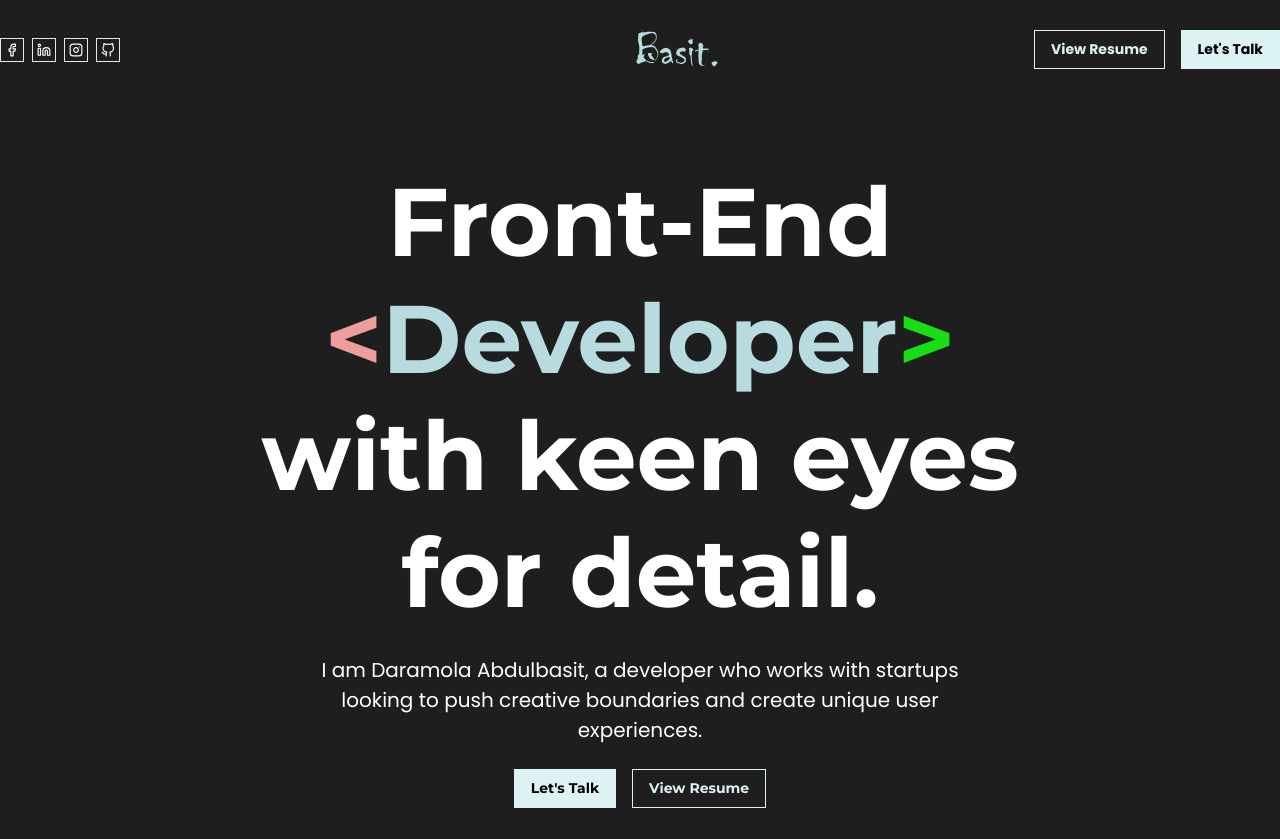
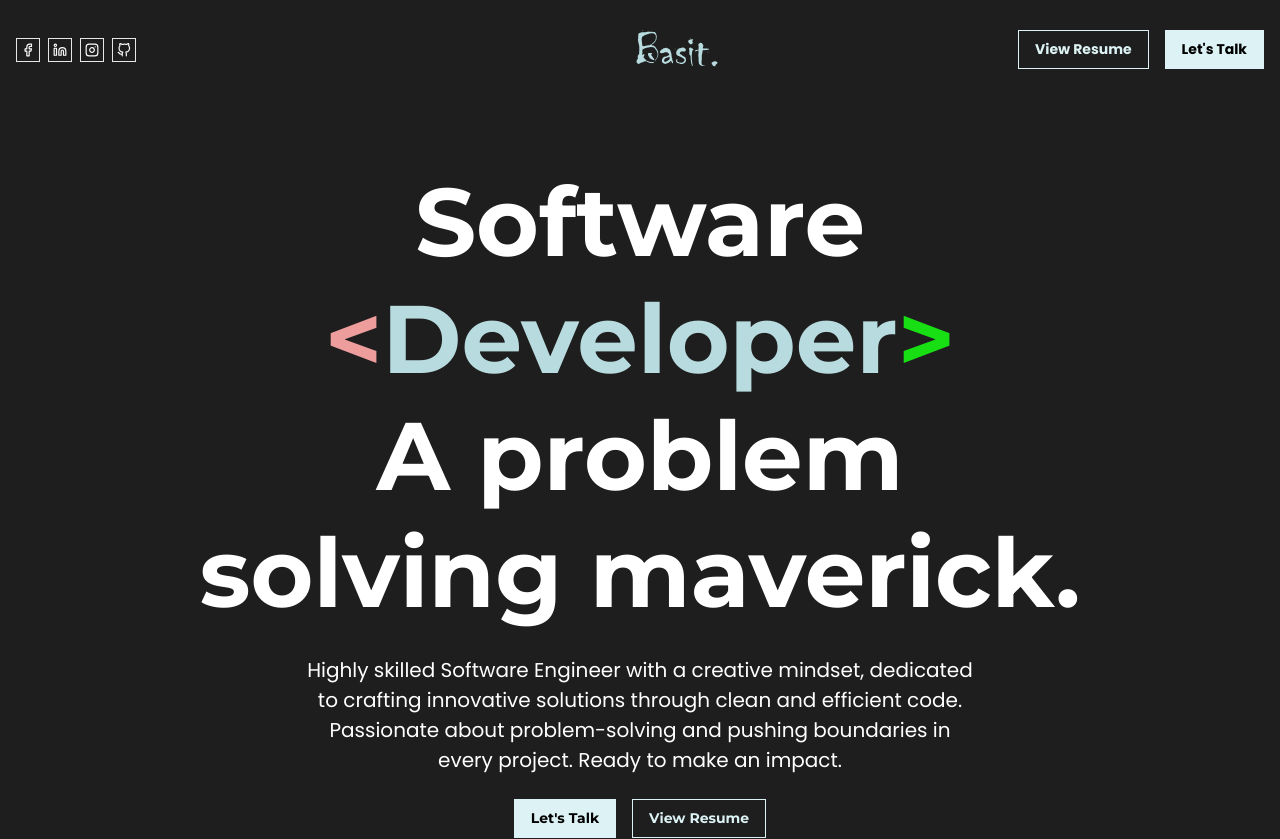
Before and after one commit to olaiyabasit/Portfolio, a Next.js app: page / in a window 1280 px wide. Shown: the top 839 px of the page. Built offline with nearby package versions, Linux system fonts and the light colour scheme.

Commit message:
made changes to the header

```diff
--- a/components/V2/header/Header.tsx
+++ b/components/V2/header/Header.tsx
@@ -1,6 +1,6 @@
-import Link from 'next/link';
-import React from 'react';
-import { data, socialIcon } from './data';
+import Link from "next/link";
+import React from "react";
+import { data, socialIcon } from "./data";
 
 export const Header = () => {
   const displaySocials = () =>
@@ -9,13 +9,13 @@ export const Header = () => {
         className="h-6 w-6 flex items-center justify-center border border-inherit p-1 text-white cursor-pointer"
         key={index}
       >
-        {social.icon}
+        <Link href={social.to}>{social.icon}</Link>
       </div>
     ));
 
   return (
     <div className="sticky top-0 z-10 bg-[#1E1E1E] font-poppins">
-      <div className="flex justify-between py-[30px] w-[100%] m-auto max-w-[1280px]">
+      <div className="flex justify-between py-[30px] px-[16px] w-[100%] m-auto max-w-[1280px]">
         <div className="flex gap-[8px] items-center">{displaySocials()}</div>
         <div className="ml-[200px]">
           <img src="/images/Basit.svg" />
--- a/components/V2/header/data.tsx
+++ b/components/V2/header/data.tsx
@@ -10,5 +10,5 @@ export const socialIcon = [
   { icon: <FiFacebook className="" />, to: "/" },
   { icon: <FiLinkedin />, to: "/" },
   { icon: <FiInstagram />, to: "/" },
-  { icon: <FiGithub />, to: "/" }
+  { icon: <FiGithub />, to: "https://github.com/olaiyabasit" },
 ];
--- a/components/V2/hero/Hero.tsx
+++ b/components/V2/hero/Hero.tsx
@@ -5,20 +5,20 @@ export const Hero = () => {
   return (
     <div className="w-screen relative bg-[#1E1E1E] font-monte">
       <div className="max-w-[1280px] m-auto">
-        <div className="w-[777px] mx-auto pt-[64px] pb-[40px]">
+        <div className="w-[900px] mx-auto pt-[64px] pb-[40px]">
           <div className="text-white text-[96px] text-center font-bold leading-[117px]">
-            Front-End
+            Software
             <br />
             <span className="text-[#EE9D9D]">&lt;</span>
             <span className="text-[#B8DBDF]">Developer</span>
             <span className="text-[#18DE14]">&gt;</span>
-            <br />
-            with keen eyes for detail.
+            <br />A problem solving maverick.
           </div>
           <div className="w-[671px] m-auto font-poppins text-[20px] text-center text-white pt-[24px]">
-            I am Daramola Abdulbasit, a developer who works with startups
-            looking to push creative boundaries and create unique user
-            experiences.
+            Highly skilled Software Engineer with a creative mindset, dedicated
+            to crafting innovative solutions through clean and efficient code.
+            Passionate about problem-solving and pushing boundaries in every
+            project. Ready to make an impact.
           </div>
           <div className="flex gap-[16px] justify-center mt-[24px]">
             <button className="py-2 px-4 border border-[#DCF2F4] text-[14px] font-bold bg-[#DCF2F4] hover:bg-black hover:text-[#DCF2F4]">
--- a/components/V2/testimonial/Testimonial.tsx
+++ b/components/V2/testimonial/Testimonial.tsx
@@ -1,10 +1,10 @@
-import React from 'react';
-import { Slider } from '../slider/Slider';
-import { testimonialData } from './data';
+import React from "react";
+import { Slider } from "../slider/Slider";
+import { testimonialData } from "./data";
 
 export const Testimonial = () => {
   return (
-    <div className="max-w-[1280px] m-auto bg-[#1E1E1E] font-monte">
+    <div className="max-w-[1280px] m-auto bg-[#1E1E1E] px-[16px] font-monte">
       <div className="text-white text-center text-[24px] w-[519px] mx-auto font-bold">
         My clients become family, here’s what they have to say
       </div>
```
